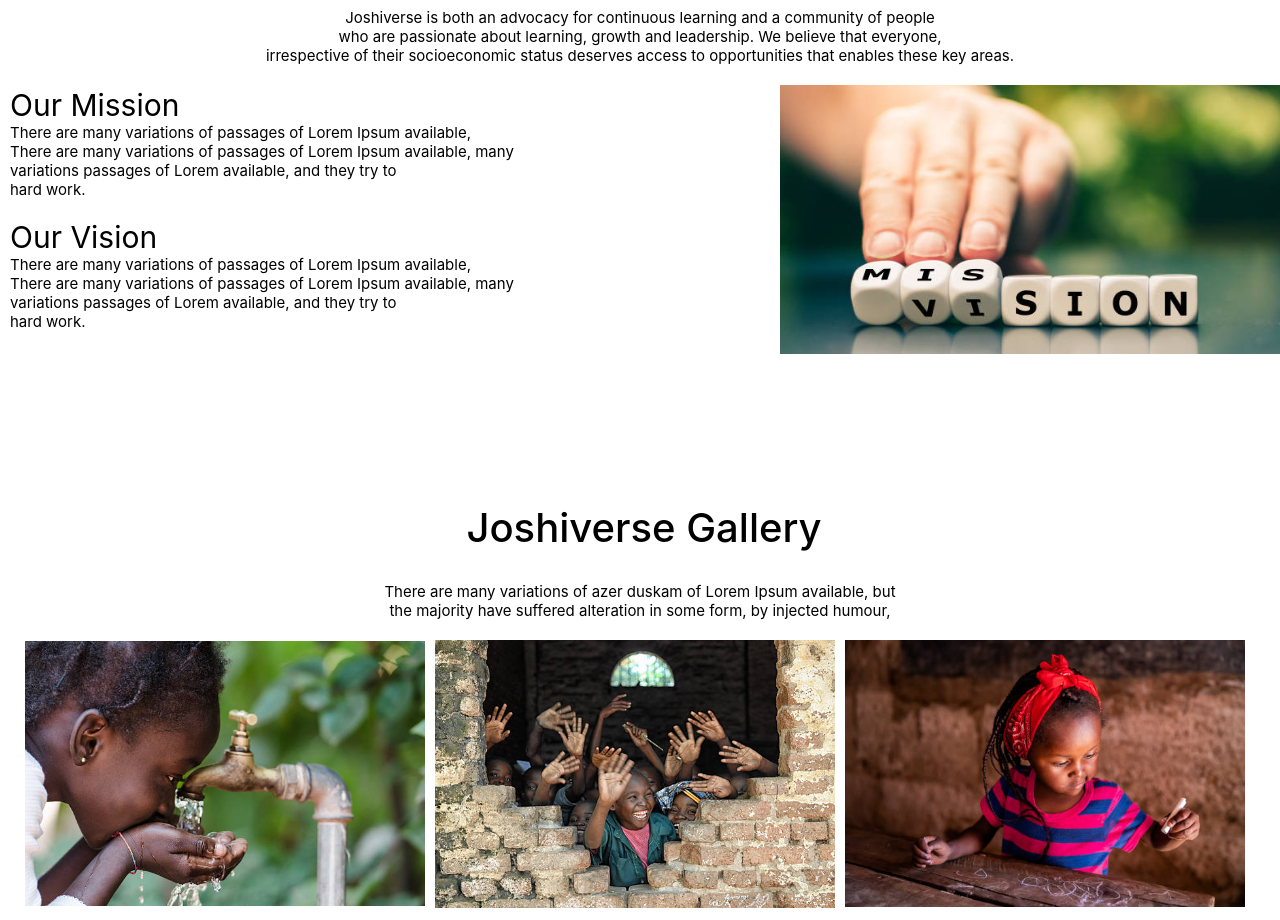
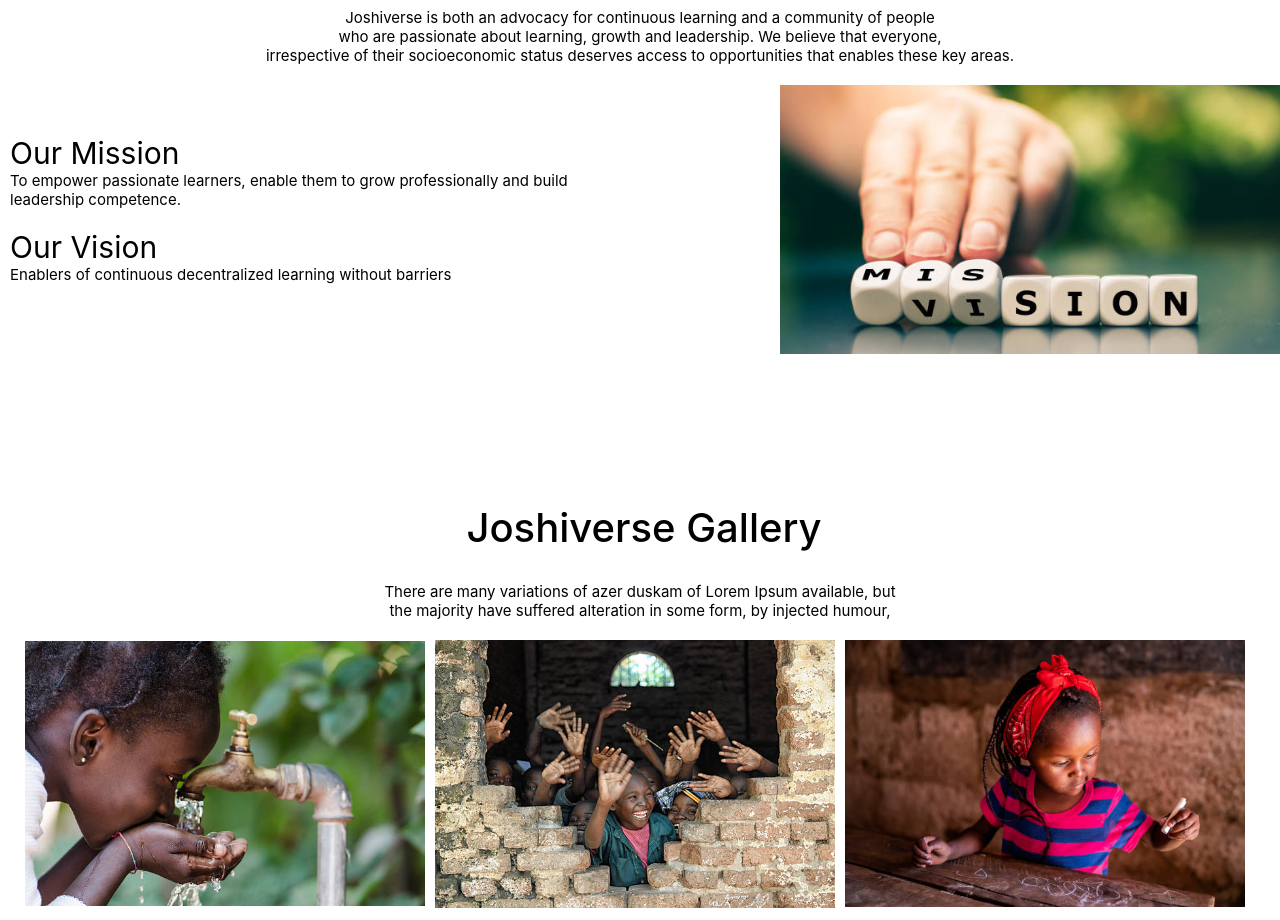
Before and after one commit to Coutinhodacruz/SASI, a React (Create React App) app: page / in a window 1280 px wide. Shown: the part 1160-2080 px from the top of the page. Built offline with nearby package versions, Linux system fonts and the light colour scheme.

Commit message:
commit new changes

```diff
--- a/src/view/component/landingpage/LandingPage.jsx
+++ b/src/view/component/landingpage/LandingPage.jsx
@@ -96,17 +96,11 @@
           <div>
             <div className='vision-mission-header'>
               <p className='clicked-text-head'>Our Mission</p>
-              <p className='p'>There are many variations of passages of Lorem Ipsum available, <br/>
-                  There are many variations of passages of Lorem Ipsum available,
-                  many variations passages of Lorem available,
-                  and they try to<br/> hard work.</p>
+              <p className='p'>To empower passionate learners, enable them to grow professionally and build leadership competence.</p>
             </div>
             <div className='vision-mission-header'>
               <p className='clicked-text-head'>Our Vision</p>
-              <p className='p'>There are many variations of passages of Lorem Ipsum available, <br/>
-                  There are many variations of passages of Lorem Ipsum available,
-                  many variations passages of Lorem available,
-                  and they try to<br/> hard work.</p>
+              <p className='p'>Enablers of continuous decentralized learning without barriers</p>
             </div>
           </div>
 
```
